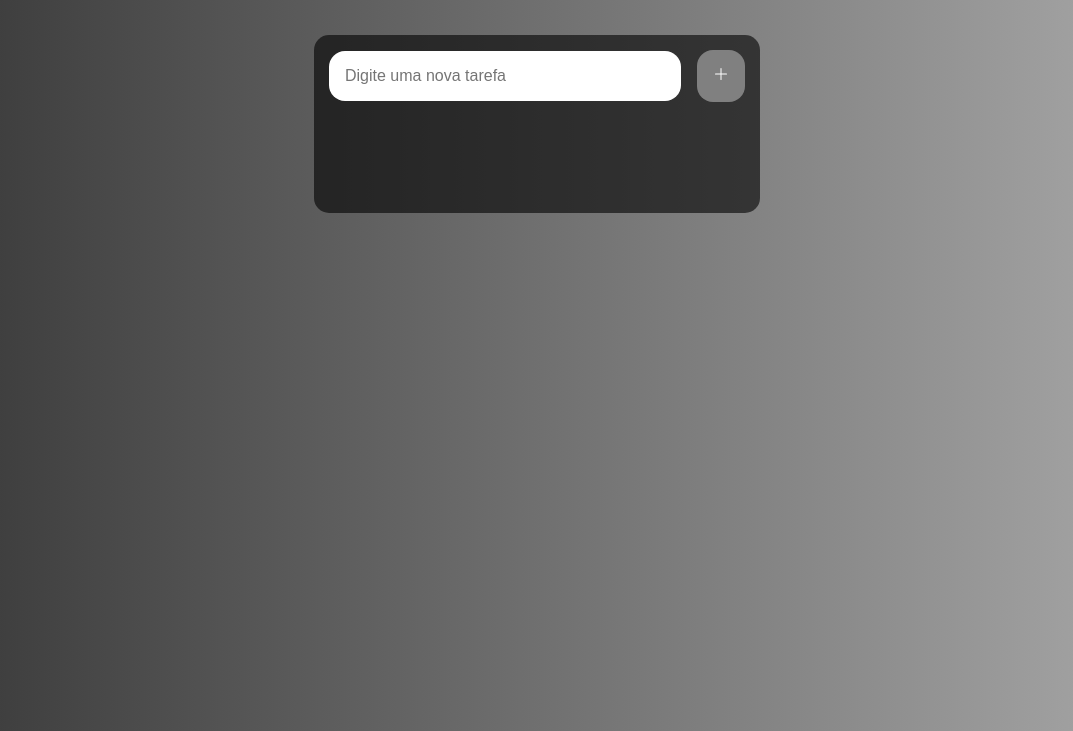
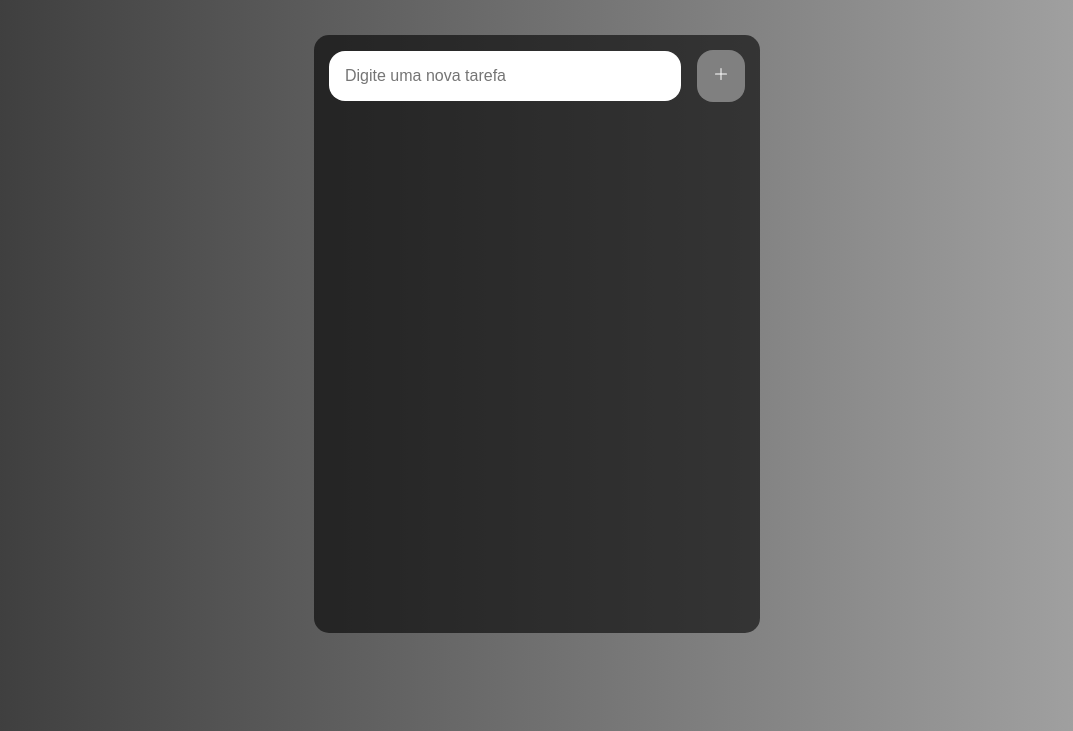
Before and after one commit to walyssoncampos/To_Do_List, a plain HTML site: page index.html in a window 1280 px wide. Shown: the part 69-800 px from the top of the page, without its empty margins (103-1176 px from the left). Drawn offline with Linux system fonts and the light colour scheme.

Commit message:
Segunda atualização no CSS

```diff
--- a/style.css
+++ b/style.css
@@ -18,6 +18,8 @@ body {
     gap: 4rem;
     min-width: 320px;
     max-width: 2560px;
+    min-height: 568px;
+    max-height: 1440px;
 }
 
 .content-itens{
```
